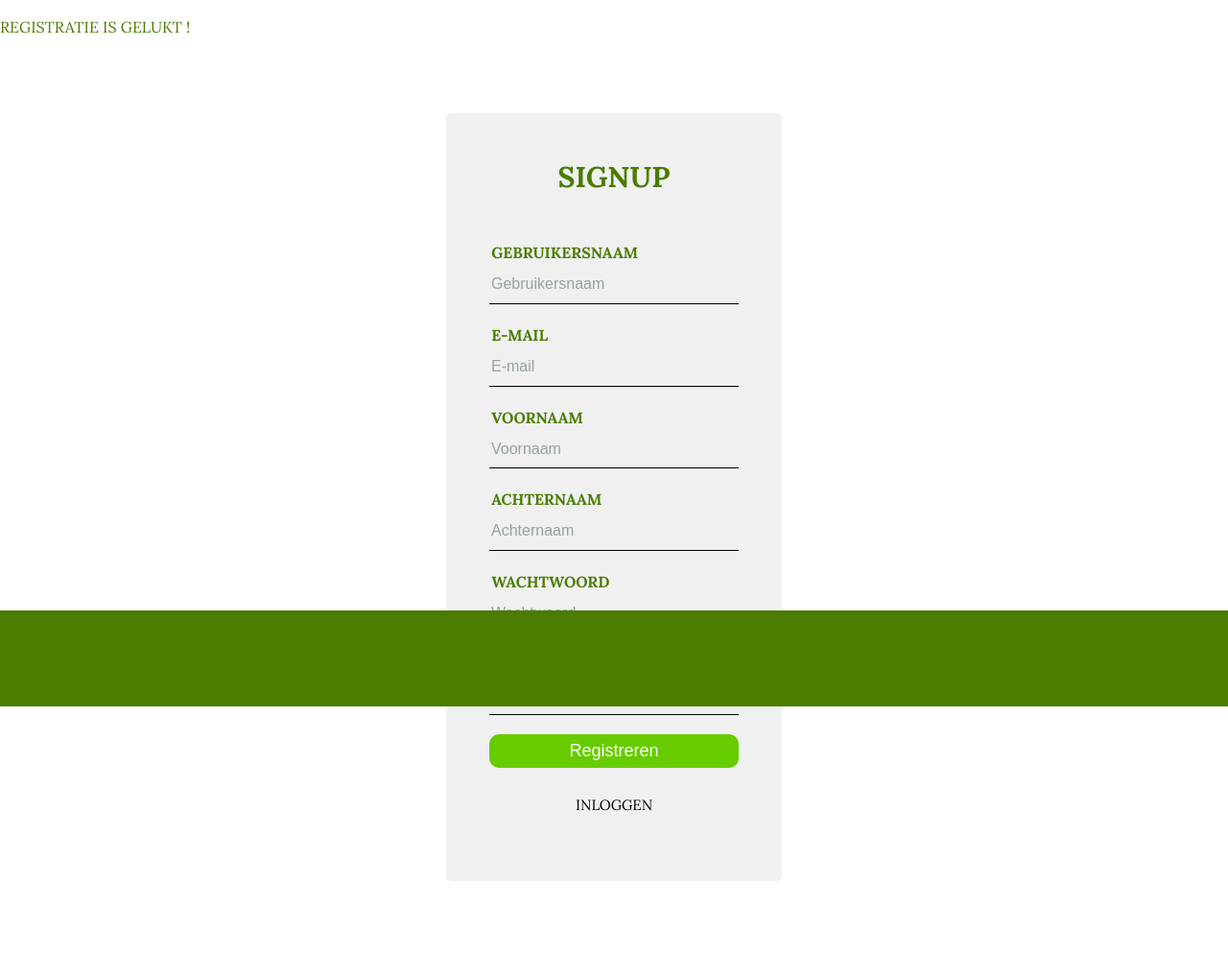
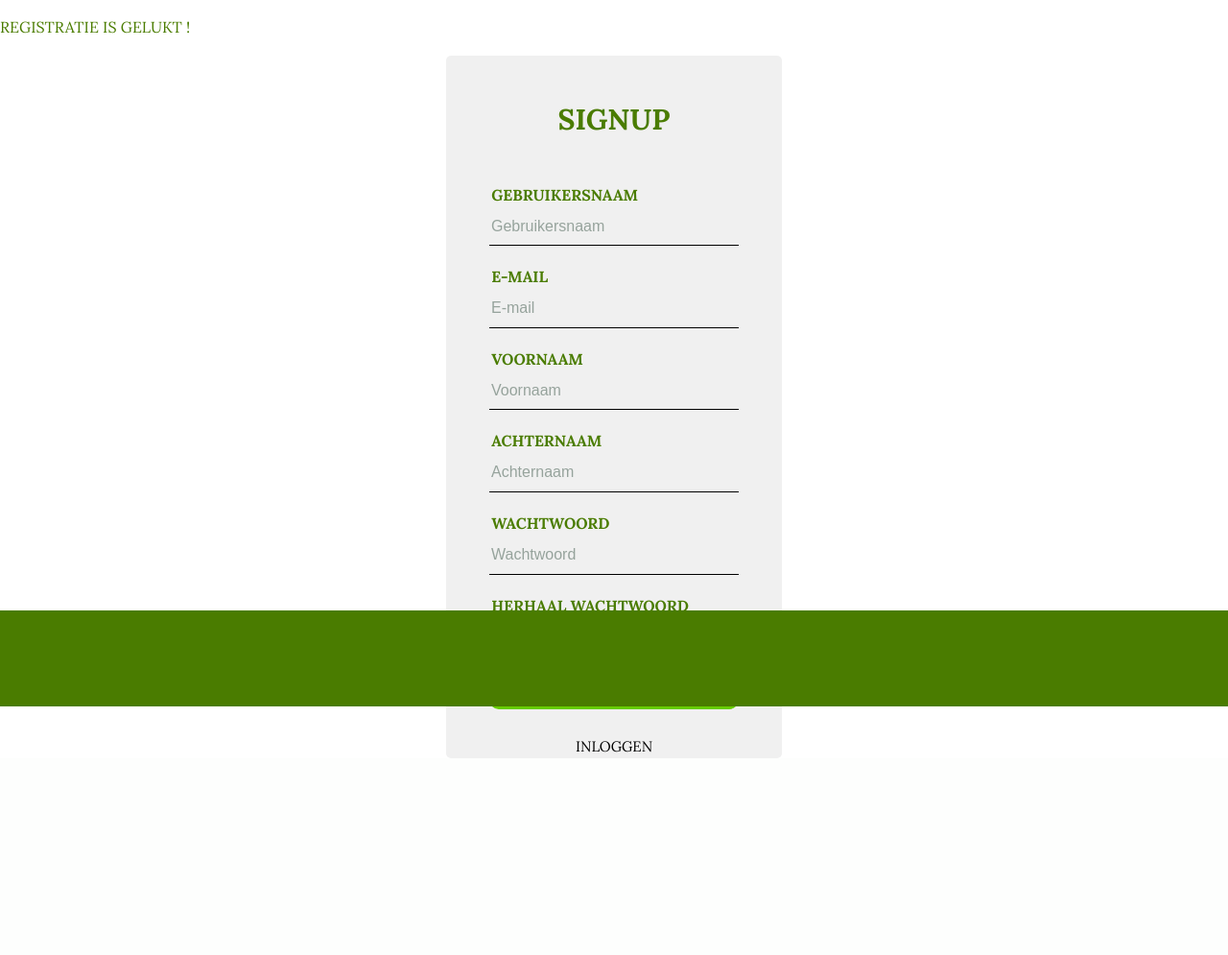
Before and after one commit to WouterLangendoen/DeKasLocal, a PHP site: page /register.php?signup=success in a window 1280 px wide. Shown: the part 64-1059 px from the top of the page at 96% size. After the commit the page ends 854 px from the top, so only its background shows below. Run offline with PHP 8.4, Linux system fonts and the light colour scheme.

Commit message:
Profielpagina bijna klaar
- Footer moet nog gefixt worden.
- Onnodige styling weggehaald op register.php
- Firstname en lastname omgewisseld werd verkeerd geshowd naar DB
- Overal moet DB connectie gezien worden, klopt niet nog naar kijken

```diff
--- a/css/RegisterStyle.css
+++ b/css/RegisterStyle.css
@@ -7,12 +7,13 @@ html {
 /* Grey background of login form */
 .registerbox{
 	width: 350px;
-	height: 100vh;
+	max-height: 100vh;
 	background-color: rgb(240, 240, 240);
 	box-sizing: border-box;
 	border-radius: 5px;
 	position: relative;
-	margin: 6% auto;
+	margin: 0 auto;
+	text-align: center;
 }
 
 /* Login form header */
@@ -26,6 +27,7 @@ html {
 
 /* Login form paragraph */
 .registerbox p{
+	text-align: left;
 	margin: 0;
 	padding: 0;
 	font-weight: bold;
--- a/css/style.css
+++ b/css/style.css
@@ -342,19 +342,6 @@ nav {
     color: var(--clr-wit);
 }
 
-/* Profielpagina */
-
-.profpagTabel {
-    width: 50%;
-    height: 100vh;
-    position: relative;
-}
-
-.profpagTh {
-    text-align: center;
-    padding: 2em;
-}
-
 @media screen and (max-width: 768px){
     .nav-title {
         display: none;
--- a/includes/register.inc.php
+++ b/includes/register.inc.php
@@ -61,7 +61,7 @@ if (isset($_POST['signup-submit'])) {
 
                     $hashedPwd = password_hash($password, PASSWORD_DEFAULT);
 
-                    mysqli_stmt_bind_param($statement, "sssss", $username, $email, $hashedPwd, $lastname, $firstname);
+                    mysqli_stmt_bind_param($statement, "sssss", $username, $email, $hashedPwd, $firstname, $lastname);
                     mysqli_stmt_execute($statement);
                     header("Location: ../register.php?signup=success");
                     exit();
--- a/index.php
+++ b/index.php
@@ -19,7 +19,7 @@
         <?php
             // Bericht zodat je kan zien of het werkt, later weghalen want is lelijk
                 if (isset($_SESSION['userId'])) {
-                    echo "<p>Hoi " . $_SESSION['userUid'] . "</p>" ;
+                    echo "<p>Hoi " . $_SESSION['userId'] . "</p>" ;
                 }
                 else {
 
--- a/register.php
+++ b/register.php
@@ -32,25 +32,25 @@
             echo '<p>Registratie is gelukt !</p>';
         }
     ?>
-    <div class="registerbox" style="text-align:center">
+    <div class="registerbox">
     <form action="includes/register.inc.php" method="post">
         <h1>Signup</h1>
-        <p style="text-align:left">Gebruikersnaam</p>
+        <p>Gebruikersnaam</p>
         <input type="text" name="uid" placeholder="Gebruikersnaam" required>
         <br>
-        <p style="text-align:left">E-mail</p>
+        <p>E-mail</p>
         <input type="text" name="mail" placeholder="E-mail" required>
         <br>
-        <p style="text-align:left">Voornaam</p>
+        <p>Voornaam</p>
         <input type="text" name="firstName" placeholder="Voornaam" required>
         <br>
-        <p style="text-align:left">Achternaam</p>
+        <p>Achternaam</p>
         <input type="text" name="lastName" placeholder="Achternaam" required>
         <br>
-        <p style="text-align:left">Wachtwoord</p>
+        <p>Wachtwoord</p>
         <input type="password" name="pwd" placeholder="Wachtwoord" required>
         <br>
-        <p style="text-align:left">Herhaal wachtwoord</p>
+        <p>Herhaal wachtwoord</p>
         <input type="password" name="pwdrepeat" placeholder="Herhaal wachtwoord" required>
         <br>
         <button type="submit" name="signup-submit">Registreren</button>
```
Also changed, not shown: includes/update.inc.php (added, +24 -0 lines), profilepage.php (+48 -28 lines).
